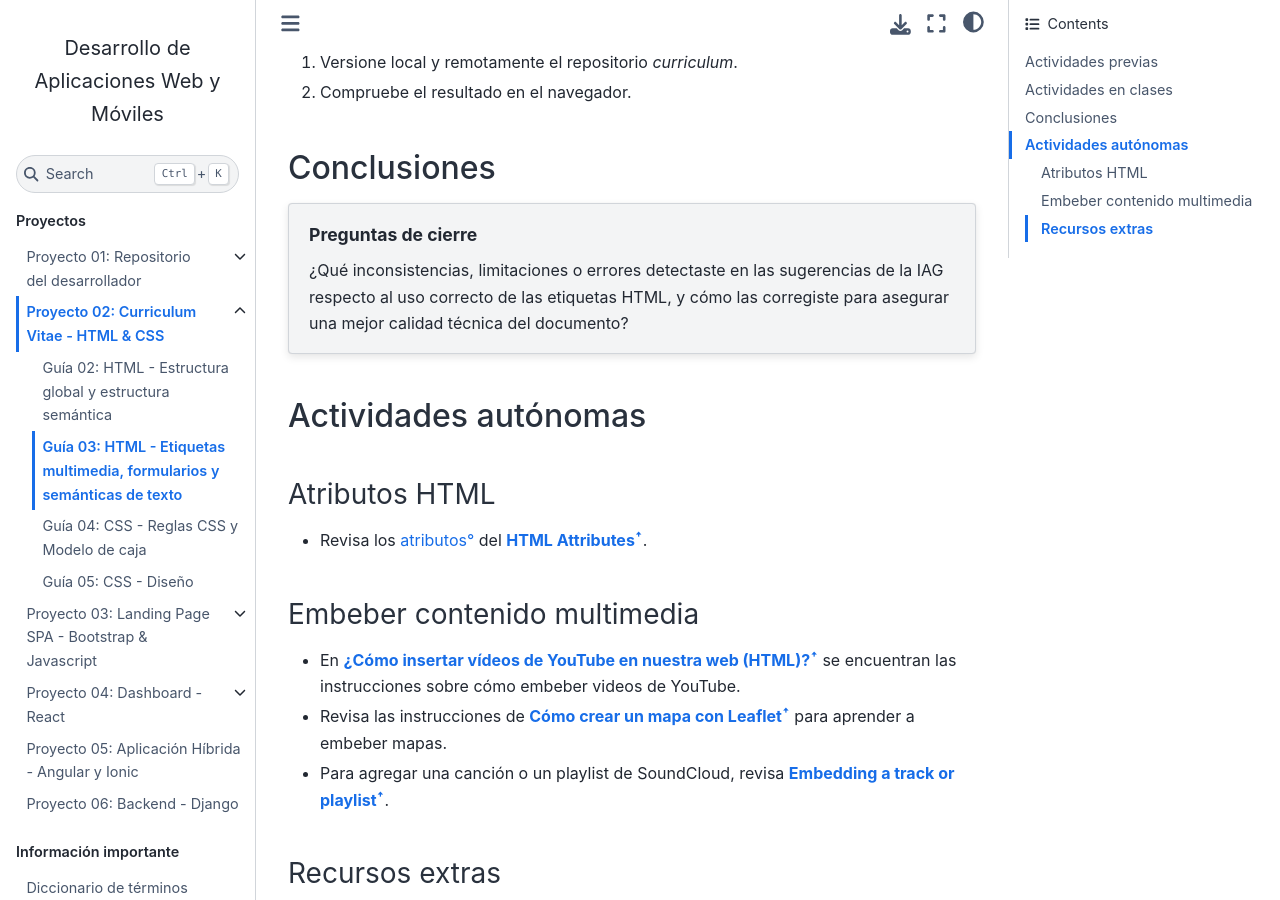
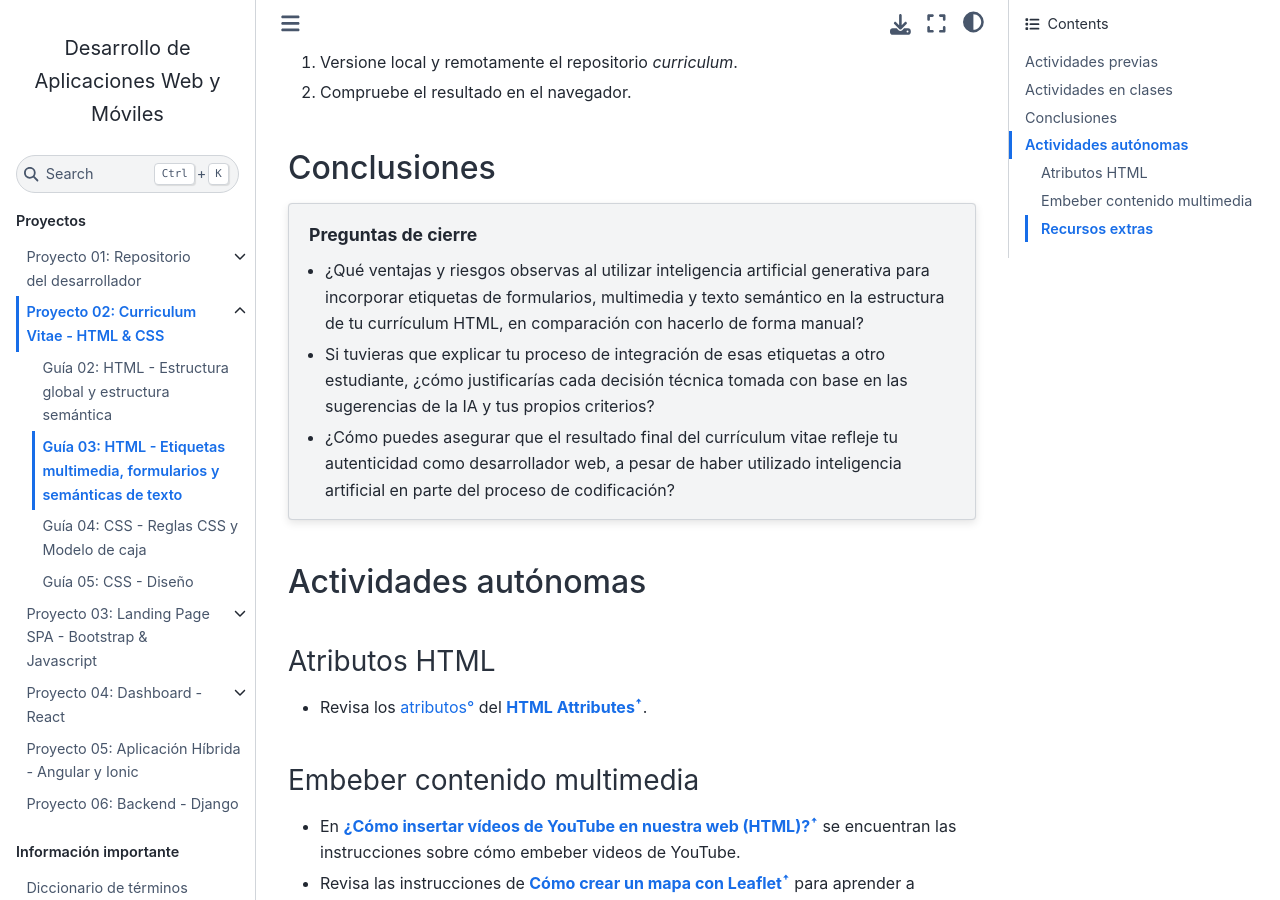
Before and after one commit to DAWMFIEC/DAWM-AI, a Sphinx documentation site: the page built from docs/source/guias/guia03.rst, in a window 1280 px wide and 900 px high, scrolled down 1948 px. Built offline with Sphinx 7.4.7 and the Sphinx Book theme 1.1.4, drawn with Linux system fonts in a browser that asks for light colours; comment, search, counter and statistics services are not loaded.

Commit message:
guia03: SHS

```diff
--- a/docs/source/guias/guia03.rst
+++ b/docs/source/guias/guia03.rst
@@ -74,7 +74,12 @@ Conclusiones
 
 .. topic:: Preguntas de cierre
 
-    ¿Qué inconsistencias, limitaciones o errores detectaste en las sugerencias de la IAG respecto al uso correcto de las etiquetas HTML, y cómo las corregiste para asegurar una mejor calidad técnica del documento?
+   * ¿Qué ventajas y riesgos observas al utilizar inteligencia artificial generativa para incorporar etiquetas de formularios, multimedia y texto semántico en la estructura de tu currículum HTML, en comparación con hacerlo de forma manual?
+
+   * Si tuvieras que explicar tu proceso de integración de esas etiquetas a otro estudiante, ¿cómo justificarías cada decisión técnica tomada con base en las sugerencias de la IA y tus propios criterios?
+
+   * ¿Cómo puedes asegurar que el resultado final del currículum vitae refleje tu autenticidad como desarrollador web, a pesar de haber utilizado inteligencia artificial en parte del proceso de codificación?
+
 
 Actividades autónomas
 =====================
```
